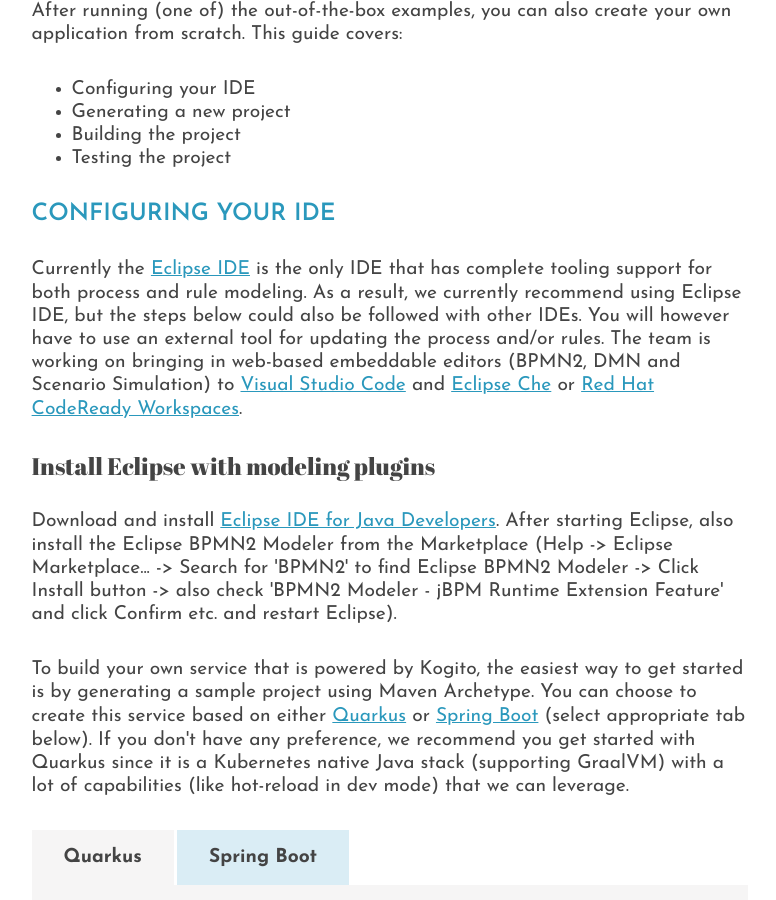
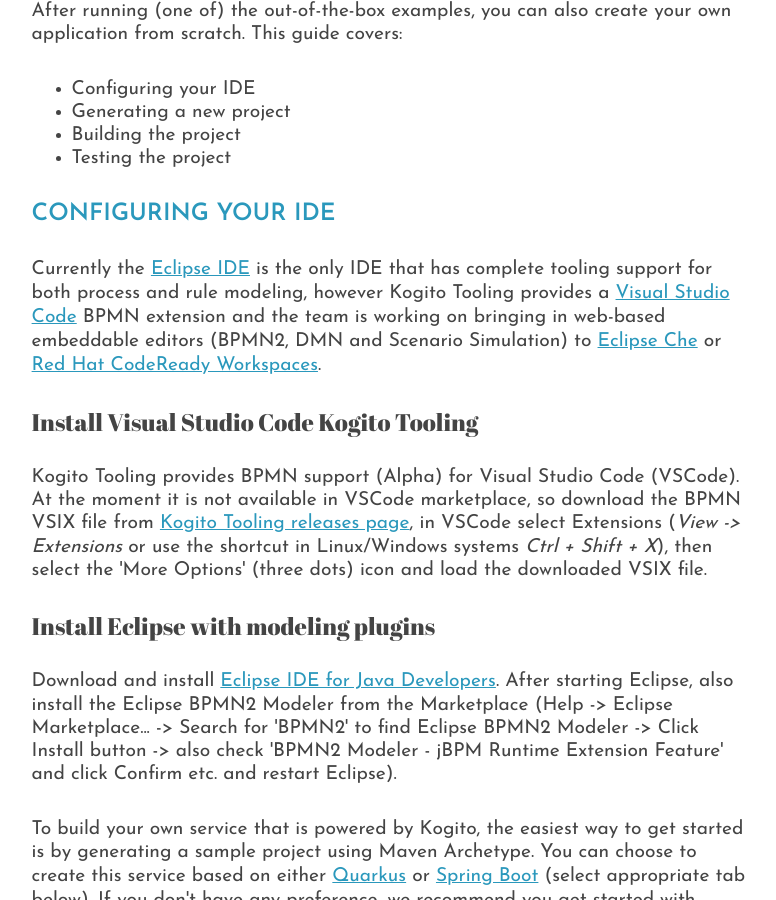
Before and after one commit to apache/incubator-kie-kogito-website, a Jekyll site: the page built from get-started.md, in a window 1280 px wide and 900 px high, scrolled down 5082 px. Shown: the whole window, without its empty margins (250-1026 px from the left). Built offline with Jekyll 4.4.1, drawn with Linux system fonts in a browser that asks for light colours; nearby versions of some CDN libraries.

Commit message:
AF-2231: Adding VSCode instructions (#20)

```diff
--- a/_includes/get-started/create-first-app.html
+++ b/_includes/get-started/create-first-app.html
@@ -10,10 +10,11 @@
 </p>
 
 <h3>Configuring your IDE</h3>
-<p>Currently the <a href="https://www.eclipse.org">Eclipse IDE</a> is the only IDE that has complete tooling support for both process and rule modeling.  As a result, we currently recommend using Eclipse IDE, but the steps below could also be followed with other IDEs.  You will however have to use an external tool for updating the process and/or rules.  The team is working on bringing in web-based embeddable editors (BPMN2, DMN and Scenario Simulation) to <a href="https://code.visualstudio.com/">Visual Studio Code</a> and <a href="https://eclipse.org/che">Eclipse Che</a> or <a href="https://developers.redhat.com/products/codeready-workspaces">Red Hat CodeReady Workspaces</a>.</p>
-
+<p>Currently the <a href="https://www.eclipse.org">Eclipse IDE</a> is the only IDE that has complete tooling support for both process and rule modeling, however Kogito Tooling provides a <a href="https://code.visualstudio.com/">Visual Studio Code</a> BPMN extension and the team is working on bringing in web-based embeddable editors (BPMN2, DMN and Scenario Simulation) to <a href="https://eclipse.org/che">Eclipse Che</a> or <a href="https://developers.redhat.com/products/codeready-workspaces">Red Hat CodeReady Workspaces</a>.</p>
+<h4>Install Visual Studio Code Kogito Tooling</h4>
+<p>
+Kogito Tooling provides BPMN support (Alpha) for Visual Studio Code (VSCode). At the moment it is not available in VSCode marketplace, so download the BPMN VSIX file from <a href="https://github.com/kiegroup/kogito-tooling/releases">Kogito Tooling releases page</a>, in VSCode select Extensions (<em>View -> Extensions</em> or use the shortcut in Linux/Windows systems <em>Ctrl + Shift + X</em>), then select the 'More Options' (three dots) icon and load the downloaded VSIX file.</p>
 <h4>Install Eclipse with modeling plugins</h4>
 <p>
 Download and install <a href="https://www.eclipse.org/downloads/">Eclipse IDE for Java Developers</a>.  After starting Eclipse, also install the Eclipse BPMN2 Modeler from the Marketplace (Help -> Eclipse Marketplace... -> Search for 'BPMN2' to find Eclipse BPMN2 Modeler -> Click Install button -> also check 'BPMN2 Modeler - jBPM Runtime Extension Feature' and click Confirm etc. and restart Eclipse).</p>
-
 <p>To build your own service that is powered by Kogito, the easiest way to get started is by generating a sample project using Maven Archetype.  You can choose to create this service based on either <a href="https://quarkus.io" target="_blank">Quarkus</a> or <a href="https://spring.io/projects/spring-boot" target="_blank">Spring Boot</a> (select appropriate tab below).  If you don't have any preference, we recommend you get started with Quarkus since it is a Kubernetes native Java stack (supporting GraalVM) with a lot of capabilities (like hot-reload in dev mode) that we can leverage.</p></p>
```
